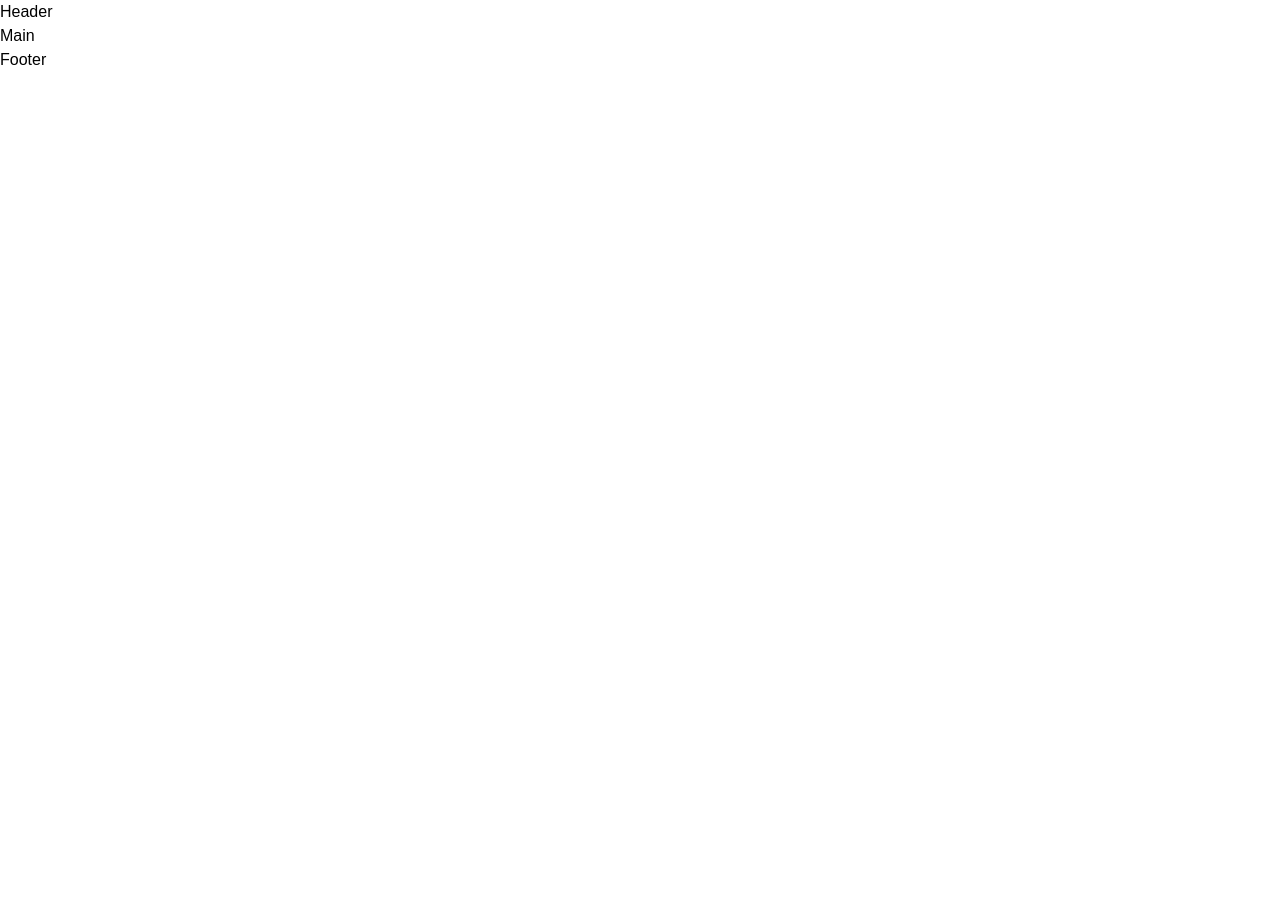
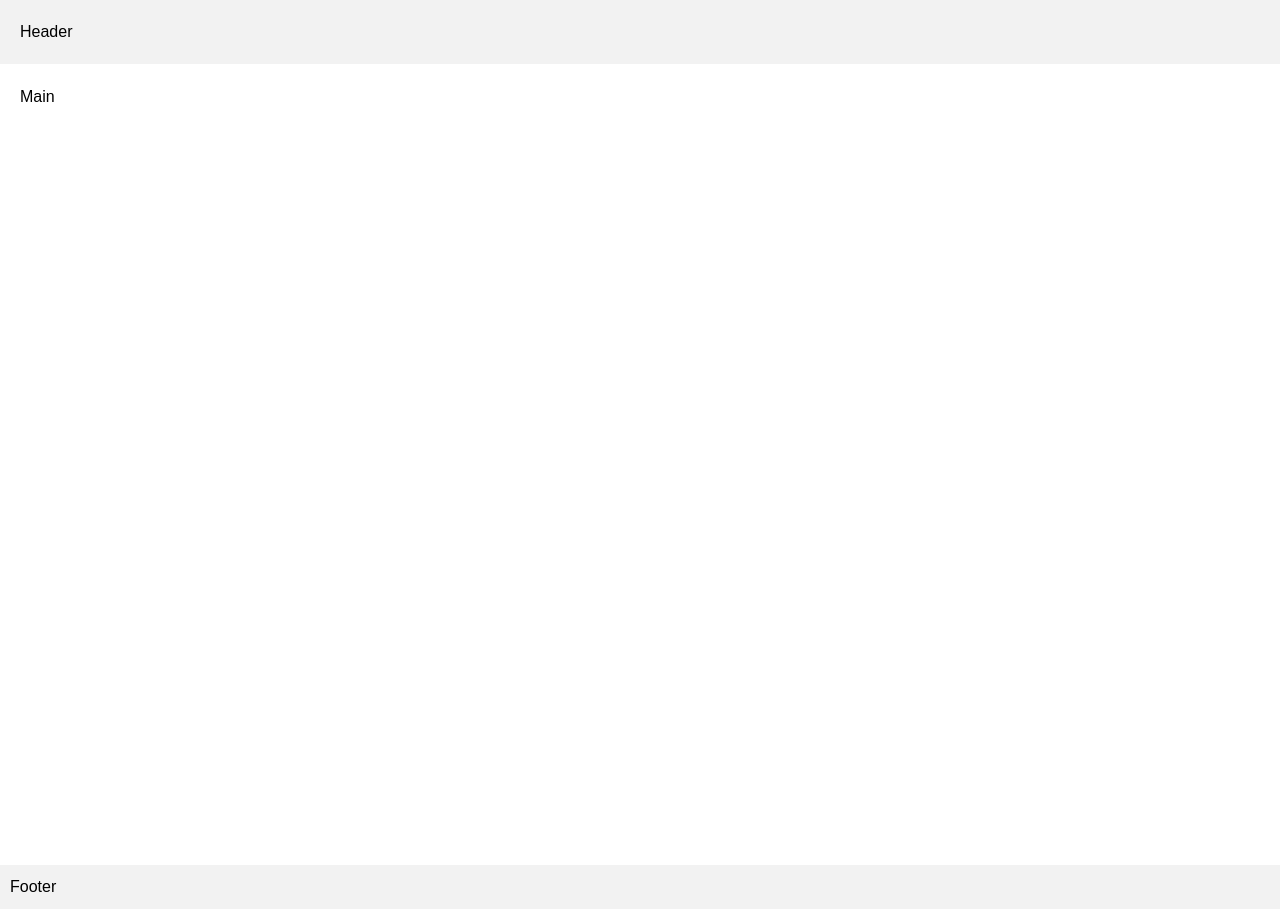
Before and after one commit to barisAkgul/tour-reservations-system-with-react-redux, a React (Vite) app: page / in a window 1280 px wide. Before the commit the page ends 800 px from the top, so only its background shows below. Built offline with nearby package versions, Linux system fonts and the light colour scheme.

Commit message:
Added layouts styles

```diff
--- a/src/components/footer/Footer.jsx
+++ b/src/components/footer/Footer.jsx
@@ -1,7 +1,9 @@
 import React from "react";
 
+import * as S from "./Footer.styled";
+
 const Footer = () => {
-  return <div>Footer</div>;
+  return <S.FooterContainer>Footer</S.FooterContainer>;
 };
 
 export { Footer };
--- a/src/components/footer/Footer.styled.jsx
+++ b/src/components/footer/Footer.styled.jsx
@@ -0,0 +1,7 @@
+import styled from "styled-components";
+
+export const FooterContainer = styled.footer`
+  grid-area: footer;
+  background-color: #f2f2f2;
+  padding: 10px;
+`;
--- a/src/components/main/index.jsx
+++ b/src/components/main/index.jsx
@@ -1,7 +1,9 @@
 import React from "react";
 
+import * as S from "./index.styled";
+
 const Main = () => {
-  return <div>Main</div>;
+  return <S.Main>Main</S.Main>;
 };
 
 export { Main };
--- a/src/components/main/index.styled.jsx
+++ b/src/components/main/index.styled.jsx
@@ -0,0 +1,12 @@
+import styled from "styled-components";
+
+export const Main = styled.main`
+  grid-area: main;
+  background-color: #ffffff;
+  padding: 20px;
+
+  //   position: fixed;
+  //   top: 0;
+  //   left: 0;
+  //   right: 0;
+`;
--- a/src/containers/header/Header.jsx
+++ b/src/containers/header/Header.jsx
@@ -1,7 +1,13 @@
 import React from "react";
 
+import * as S from "./Header.styled";
+
 const Header = () => {
-  return <div>Header</div>;
+  return (
+    <S.Header>
+      <S.HeaderContainer>Header</S.HeaderContainer>
+    </S.Header>
+  );
 };
 
 export { Header };
--- a/src/containers/header/Header.styled.jsx
+++ b/src/containers/header/Header.styled.jsx
@@ -0,0 +1,19 @@
+import styled from "styled-components";
+
+export const Header = styled.header`
+  grid-area: header;
+  background-color: #f2f2f2;
+  padding: 10px;
+
+  position: fixed;
+  z-index: 999;
+  right: 0;
+  left: 0;
+`;
+
+export const HeaderContainer = styled.div`
+  background-color: #f2f2f2;
+  padding: 10px;
+
+  height: 100%;
+`;
--- a/src/layouts/main/MainLayouts.styled.jsx
+++ b/src/layouts/main/MainLayouts.styled.jsx
@@ -1,3 +1,13 @@
 import styled from "styled-components";
 
-export const MainLayout = styled.div``;
+export const MainLayout = styled.div`
+  position: relative;
+  height: 100%;
+  display: grid;
+  grid-template-areas:
+    "header"
+    "main"
+    "footer";
+  grid-template-columns: 1fr;
+  grid-template-rows: 65px 100vh auto;
+`;
```
